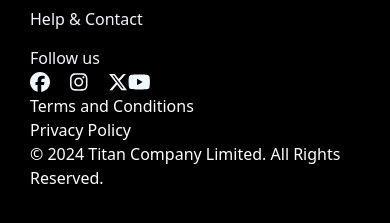
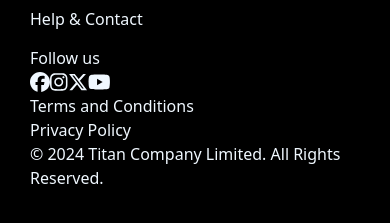
Before and after one commit to pixel-bandits/PixelBanditsReimagineRound1, a React (Vite) app: page / in a window 390 px wide. Shown: the part 583-806 px from the top of the page. Built offline with nearby package versions, Linux system fonts and the light colour scheme; a web font is replaced by a local one.

Commit message:
made footer responsive

```diff
--- a/src/components/footer.jsx
+++ b/src/components/footer.jsx
@@ -7,25 +7,26 @@ import {
   faXTwitter,
   faYoutube,
 } from "@fortawesome/free-brands-svg-icons";
+
 const Footer = () => {
   return (
     <div className="panel">
-      <div className="h-[100vh] mx-auto">
-        <div className="cta w-[40%] mx-auto">
-          <h3 className="text-xl font-semibold my-5 text-center">
+      <div className="container mx-auto px-4 py-8">
+        <div className="cta w-full md:w-2/3 lg:w-1/2 mx-auto text-center">
+          <h3 className="text-xl font-semibold my-5">
             SUBSCRIBE TO OUR NEWSLETTER
           </h3>
-          <div className="w-full">
+          <div className="w-full flex flex-col md:flex-row justify-center items-center gap-4">
             <input
               type="email"
               id="email"
               placeholder="Email"
-              className="border-b-neutral-400 border-b-[1px] py-[9px] focus:outline-none w-[72%]"
+              className="border-b-neutral-400 border-b-[1px] py-2 focus:outline-none w-full md:w-2/3"
             />
-            <button className="btn">Subscribe</button>
+            <button className="btn w-full md:w-auto">Subscribe</button>
           </div>
         </div>
-        <div className="pageLinks flex justify-between max-w-[1200px] mx-auto my-10">
+        <div className="pageLinks flex flex-col md:flex-row justify-between max-w-[1200px] mx-auto my-10 gap-10">
           <div>
             <h4 className="text-lg font-semibold">Collections</h4>
             <ul>
@@ -56,7 +57,6 @@ const Footer = () => {
               </li>
             </ul>
           </div>
-
           <div>
             <h4 className="text-lg font-semibold">Contact Us</h4>
             <ul>
@@ -67,29 +67,38 @@ const Footer = () => {
               <li>Help & Contact</li>
             </ul>
           </div>
-
           <div className="socials">
             <h4 className="text-lg font-semibold mb-4">Follow us</h4>
-            <FontAwesomeIcon icon={faFacebook} size="lg" className="hover" />
+            <div className="flex gap-4 justify-center md:justify-start">
+              <FontAwesomeIcon
+                icon={faFacebook}
+                size="lg"
+                className="hover:text-blue-600"
+              />
               <FontAwesomeIcon
                 icon={faInstagram}
-              className="icon hover"
                 size="lg"
+                className="hover:text-pink-600"
               />
-            <FontAwesomeIcon icon={faXTwitter} size="lg" className="hover" />
+              <FontAwesomeIcon
+                icon={faXTwitter}
+                size="lg"
+                className="hover:text-blue-500"
+              />
               <FontAwesomeIcon
                 icon={faYoutube}
                 size="lg"
-              className="ml-[20px] hover"
+                className="hover:text-red-600"
               />
             </div>
           </div>
-        <div className="copyright flex justify-between">
-          <div className="flex justify-between w-[27%] ">
-            <p className="hover">Terms and Conditions</p>
-            <p className="hover">Privacy Policy</p>
         </div>
-          <p className="hover">
+        <div className="copyright flex flex-col md:flex-row justify-between items-center text-center md:text-left gap-4">
+          <div className="flex flex-col md:flex-row gap-4">
+            <p className="hover:underline">Terms and Conditions</p>
+            <p className="hover:underline">Privacy Policy</p>
+          </div>
+          <p className="hover:underline">
             &copy; 2024 Titan Company Limited. All Rights Reserved.
           </p>
         </div>
```
Lines whose indentation alone changed are shown as unchanged.
